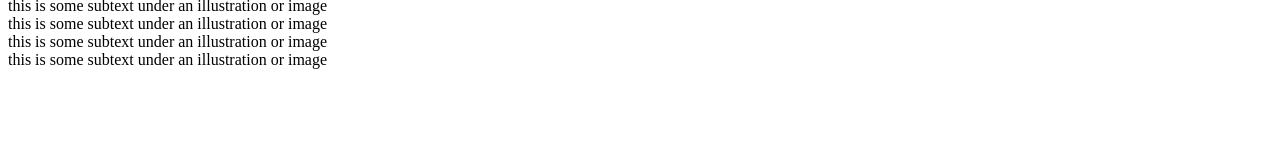
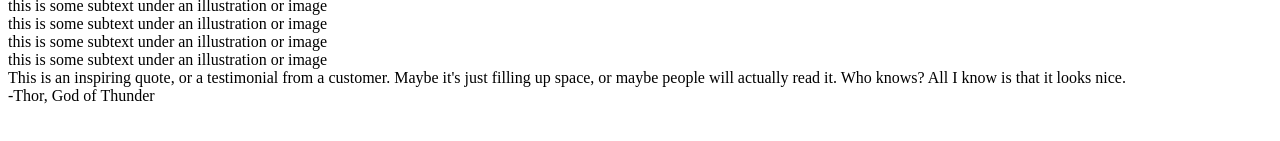
Before and after one commit to neelg07/odin-landing_page, a plain HTML site: page index.html in a window 1280 px wide. Shown: the part 257-398 px from the top of the page. Drawn offline with Linux system fonts and the light colour scheme.

Commit message:
Add third row to HTML

```diff
--- a/index.html
+++ b/index.html
@@ -57,6 +57,17 @@
                 </div>
             </div>
             <!-- Second row end -->
+            <div class="third">
+                <div class="third-main">
+                    <div class="quote">
+                        This is an inspiring quote, or a testimonial from a customer.
+                        Maybe it's just filling up space, or maybe people will actually
+                        read it. Who knows? All I know is that it looks nice.
+                    </div>
+                    <div class="author">-Thor, God of Thunder</div>
+                </div>
+            </div>
+            <!-- Third row end -->
 
         </div>
     </body>
```
